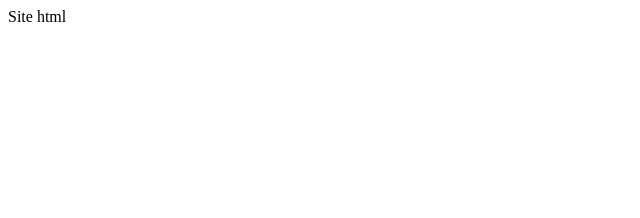
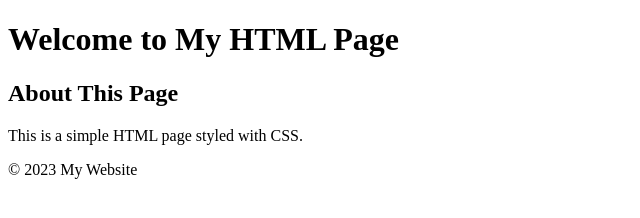
Before and after one commit to whironn/trabalho-baron-1, a plain HTML site: page index.html in a window 1280 px wide. Shown: the whole page, without its empty margins (0-640 px from the left). Drawn offline with Linux system fonts and the light colour scheme.

Commit message:
Update index.html

```diff
--- a/index.html
+++ b/index.html
@@ -1,10 +1,23 @@
 <!DOCTYPE html>
-<html lang="pt-br">
-  <head>
-    <title>Título</title>
-    <meta charset="utf-8">
-  </head>
-  <body>
-    Site html
-  </body>
+<html lang="en">
+<head>
+    <meta charset="UTF-8">
+    <meta name="viewport" content="width=device-width, initial-scale=1.0">
+    <link rel="stylesheet" href="styles.css">
+    <title>My HTML Page</title>
+</head>
+<body>
+    <header>
+        <h1>Welcome to My HTML Page</h1>
+    </header>
+    <main>
+        <section>
+            <h2>About This Page</h2>
+            <p>This is a simple HTML page styled with CSS.</p>
+        </section>
+    </main>
+    <footer>
+        <p>&copy; 2023 My Website</p>
+    </footer>
+</body>
 </html>
```
